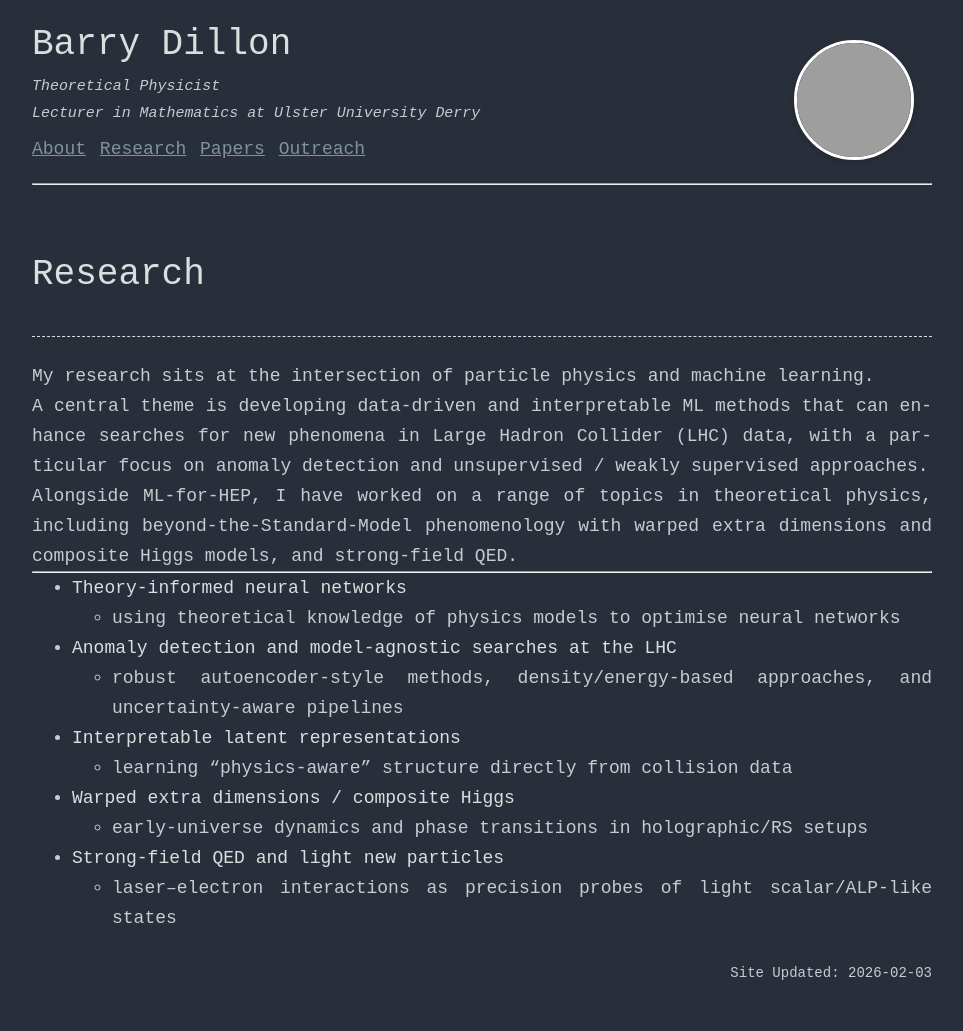
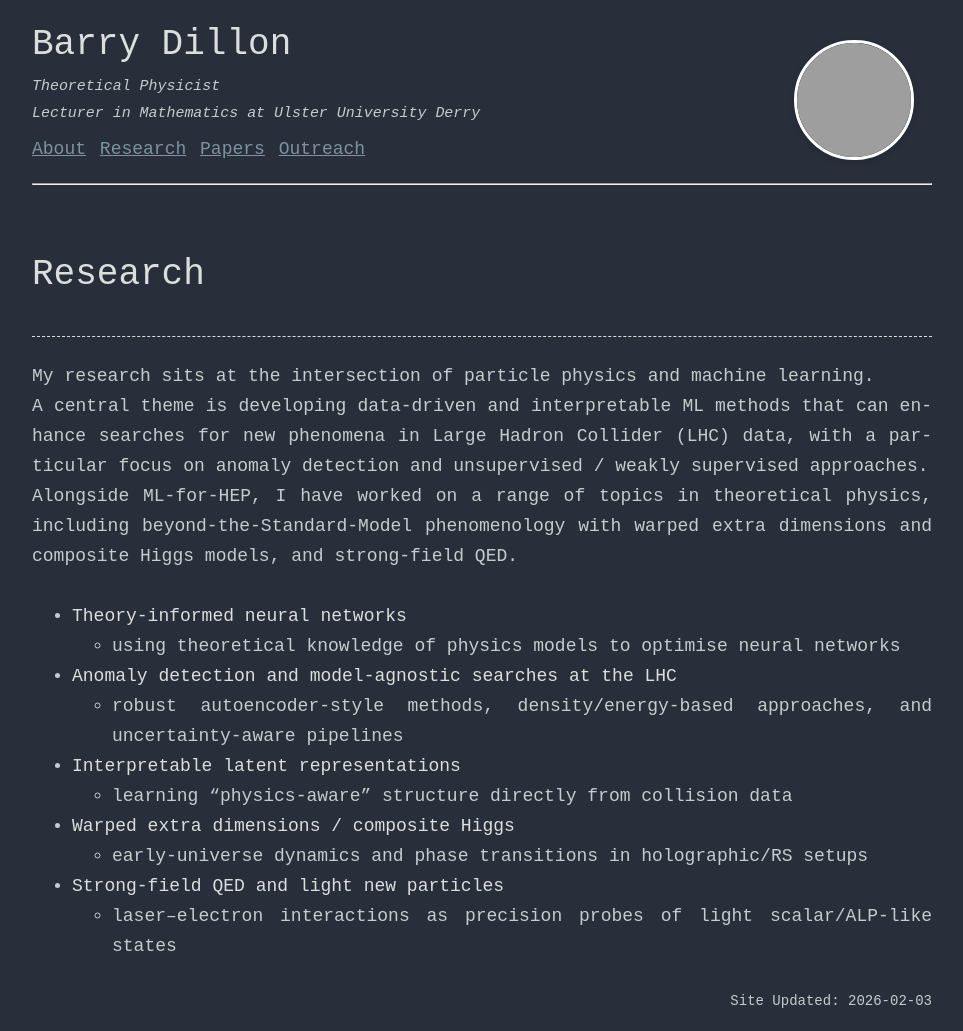
Before and after one commit to bmdillon/bmdillon.github.io, a Jekyll site: the page built from research/index.md, in a window 1280 px wide. Shown: the whole page, without its empty margins (158-1121 px from the left). Built offline with Jekyll 4.4.1, drawn with Linux system fonts in a browser that asks for light colours; before the commit the page ends 1003 px from its top, so only the background shows below that; grey boxes are pictures that could not be loaded.

Commit message:
small fix

```diff
--- a/research/index.md
+++ b/research/index.md
@@ -10,7 +10,7 @@ A central theme is developing data-driven and interpretable ML methods that can
 
 Alongside ML-for-HEP, I have worked on a range of topics in theoretical physics, including beyond-the-Standard-Model phenomenology with warped extra dimensions and composite Higgs models, and strong-field QED.
 
----
+<br>
 
 - **Theory-informed neural networks**
   - using theoretical knowledge of physics models to optimise neural networks
```
